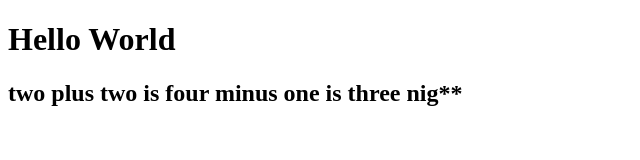
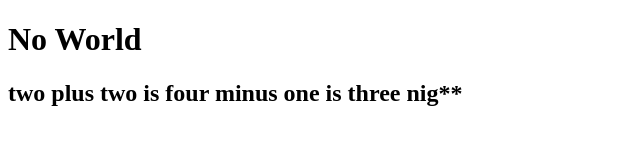
Before and after one commit to Lnwnot/Enet-C, a plain HTML site: page index.html in a window 1280 px wide. Shown: the whole page, without its empty margins (0-640 px from the left). Drawn offline with Linux system fonts and the light colour scheme.

Commit message:
Update index.html

```diff
--- a/index.html
+++ b/index.html
@@ -6,7 +6,7 @@
     <title>Profile</title>
 </head>
 <body>
-    <h1>Hello World</h1>
+    <h1>No World</h1>
     <h2>two plus two is four minus one is three nig**</h2>
 </body>
 </html>
```
